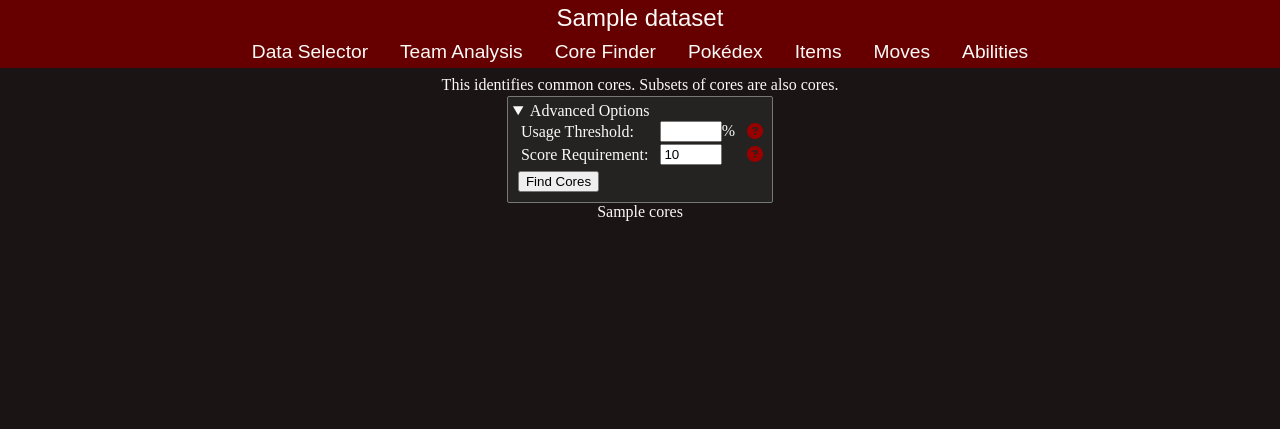
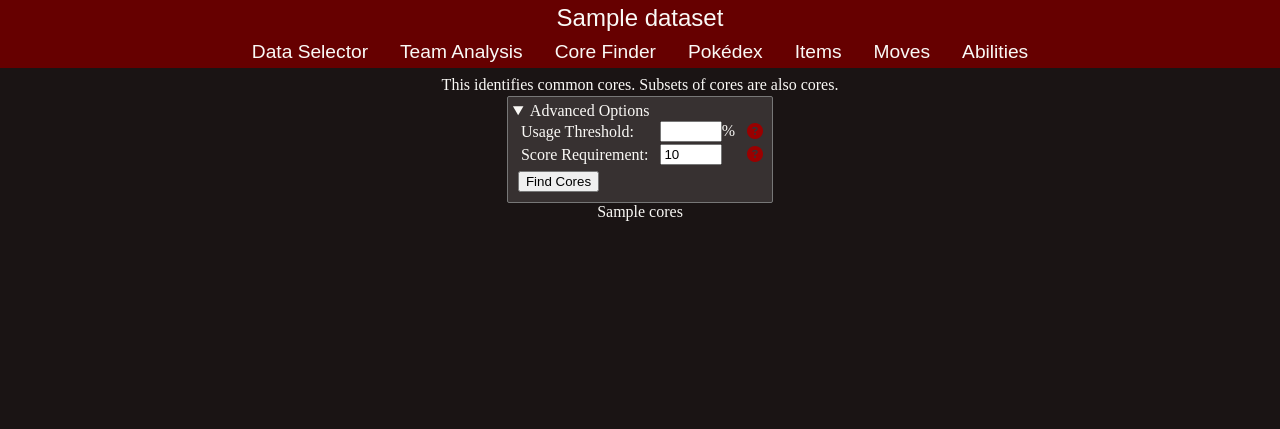
Before and after one commit to googlyeyesultra/PokeTeam, a Flask app: template templates/CoreFinder.html in a window 1280 px wide, after a click on "Advanced Options". Shown: the top 429 px of the page. Run offline with Flask 2, Linux system fonts and the light colour scheme; the template is opened without the code that fills it: most values are stand-ins (such as "Sample title", 1, 10 or a date in 2020); some libraries are stand-ins or nearby versions.

Commit message:
Slight css change, though I'm still not wild about the colors of those blocks.

```diff
--- a/static/style.css
+++ b/static/style.css
@@ -5,8 +5,8 @@
   --navbar-hover-color: var(--bg-color);
   --accent-color: #990000;
   --off-accent-color: #660000;
-  --block-color: #252222;
-  --outer-block-color: #333;
+  --block-color-1: #373131;
+  --block-color-2: #534f4f;
   --checker-color-1:#f0f0f0;
   --checker-color-2:#f0fff0;
   --disabled-text-color: #444;
@@ -46,7 +46,7 @@ input[type=number] {
 }
 
 .advanced-options[open] {
-    background: var(--block-color);
+    background: var(--block-color-1);
     border-style: solid;
     border-width: 1px;
     border-color: var(--light-border-color);
@@ -65,7 +65,7 @@ input[type=number] {
     border-color: var(--light-border-color);
     border-radius: 2px;
     padding: 2px;
-    background: var(--outer-block-color);
+    background: var(--block-color-1);
 
     grid-template-columns: repeat(2, 156px);
     grid-template-rows: repeat(3, 54px);
@@ -137,7 +137,7 @@ input[type=number] {
 }
 
 .team_member {
-    background: var(--block-color);
+    background: var(--block-color-2);
     border-width: 1px;
     border-style: solid;
     border-radius: 2px;
@@ -149,7 +149,7 @@ input[type=number] {
 
 .tooltip {
   visibility: hidden;
-  background-color: var(--block-color);
+  background-color: var(--block-color-2);
   color: var(--text-color);
   padding: 5px;
   position: absolute;
```
